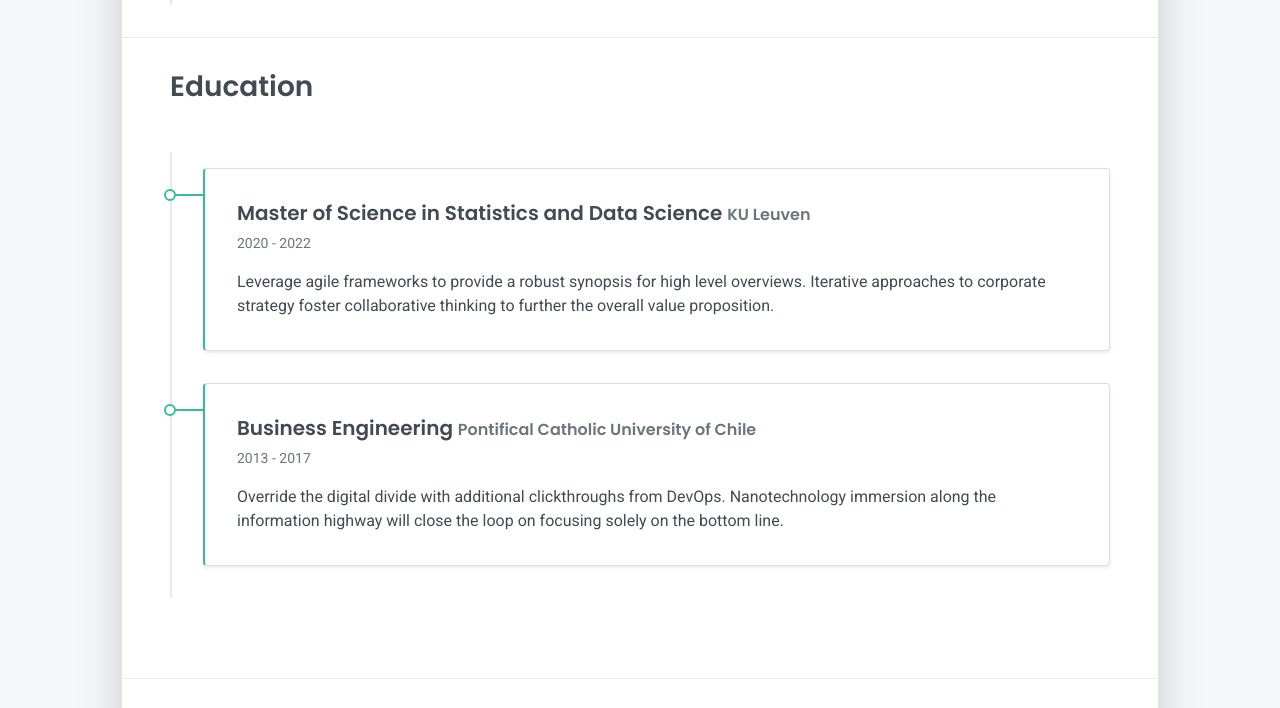
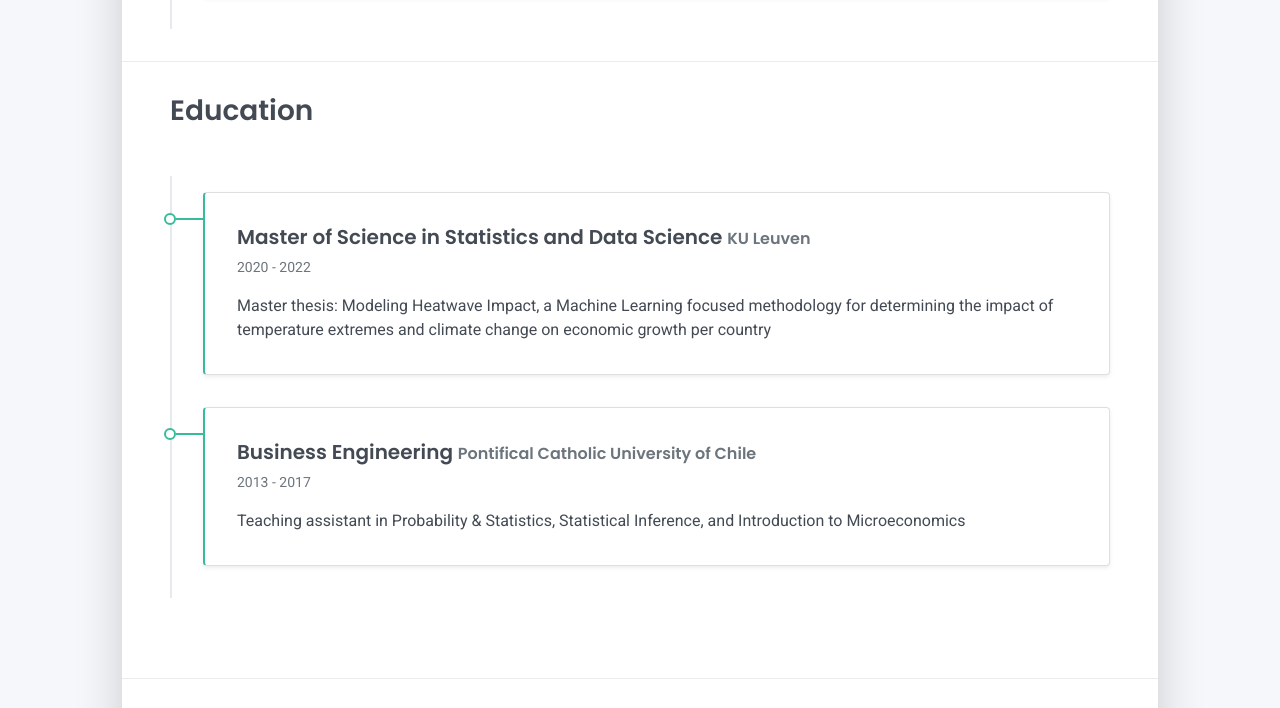
Before and after one commit to ncozzi/ncozzi.github.io, a plain HTML site: page index.html in a window 1280 px wide. Shown: the part 1703-2411 px from the top of the page. Drawn offline with Linux system fonts and the light colour scheme.

Commit message:
Update index.html

```diff
--- a/index.html
+++ b/index.html
@@ -61,7 +61,7 @@
     <div class="row">
       <div class="col-md-6">
         <h2 class="h3 mb-3">About Me</h2>
-        <p>Hello! I’m Nicolás Cozzi. I am a Statistician who is passionate about Statistics for business, advances in Machine Learning, and innovations in data analysis. Currently I work in Quantitative Risk Management in KBC Asset Management. </p>
+        <p>Hello! I’m Nicolás Cozzi. I am a statistician who is passionate about applications of statistics for business, advances and research in Machine Learning, and innovations in data analysis. Currently I work in Quantitative Risk Management in KBC Asset Management. </p>
       </div>
       <div class="col-md-5 offset-md-1">
         <div class="row mt-2">
@@ -163,14 +163,14 @@
         <div class="card-body">
           <div class="h5 mb-1">Master of Science in Statistics and Data Science <span class="text-muted h6">KU Leuven</span></div>
           <div class="text-muted text-small mb-2">2020 - 2022</div>
-          <div>Leverage agile frameworks to provide a robust synopsis for high level overviews. Iterative approaches to corporate strategy foster collaborative thinking to further the overall value proposition.</div>
+          <div>Master thesis: Modeling Heatwave Impact, a Machine Learning focused methodology for determining the impact of temperature extremes and climate change on economic growth per country</div>
         </div>
       </div>
       <div class="timeline-card timeline-card-success card shadow-sm">
         <div class="card-body">
           <div class="h5 mb-1">Business Engineering <span class="text-muted h6">Pontifical Catholic University of Chile</span></div>
           <div class="text-muted text-small mb-2">2013 - 2017</div>
-          <div>Override the digital divide with additional clickthroughs from DevOps. Nanotechnology immersion along the information highway will close the loop on focusing solely on the bottom line.</div>
+          <div>Teaching assistant in Probability & Statistics, Statistical Inference, and Introduction to Microeconomics</div>
         </div>
       </div>
     </div>
```
